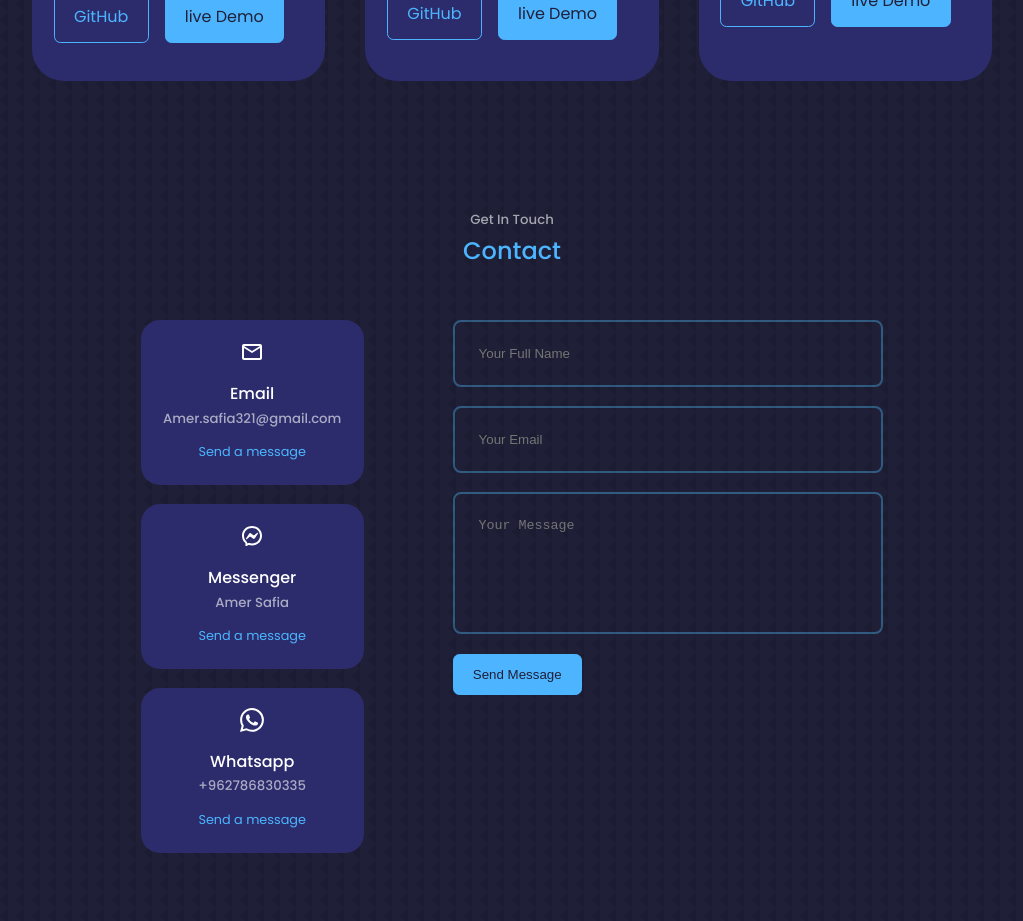
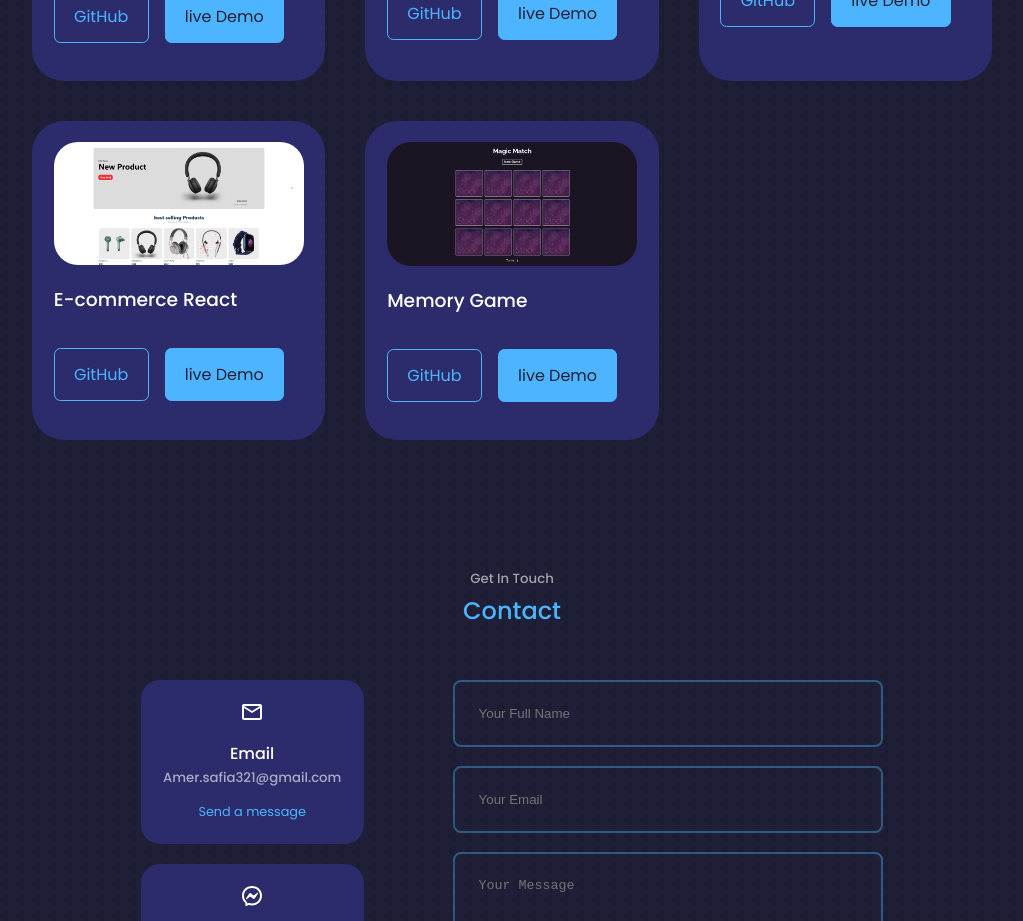
Before and after one commit to AmerSafia/portfolio, a React (Create React App) app: page / in a window 1280 px wide. Shown: the part 2740-3661 px from the top of the page, without its empty margins (128-1151 px from the left). Built offline with nearby package versions, Linux system fonts and the light colour scheme.

Commit message:
add New projects

```diff
--- a/src/components/protofile/Protofile.jsx
+++ b/src/components/protofile/Protofile.jsx
@@ -23,6 +23,19 @@ const Protofile = () => {
       img: "./assets/Table.png",
       urlGitHub: "https://github.com/AmerSafia/react-application-logger",
       urlDemo: "https://logger-demo-app.netlify.app/",
+    },
+    {
+      id: Math.random(),
+      title: "E-commerce React",
+      img: "./assets/shopReact.png",
+      urlGitHub: "https://github.com/AmerSafia/ecommerce-react--next",
+      urlDemo: "https://ecommerce-react-next.vercel.app/",
+    },{
+      id: Math.random(),
+      title: "Memory Game",
+      img: "./assets/magicGame.png",
+      urlGitHub: "https://github.com/AmerSafia/memory-game-react",
+      urlDemo: "https://memory-game-react-psi.vercel.app/",
     },
   ];
   return (
```
Also changed, not shown: public/assets/magicGame.png (added), public/assets/shopReact.png (added).
